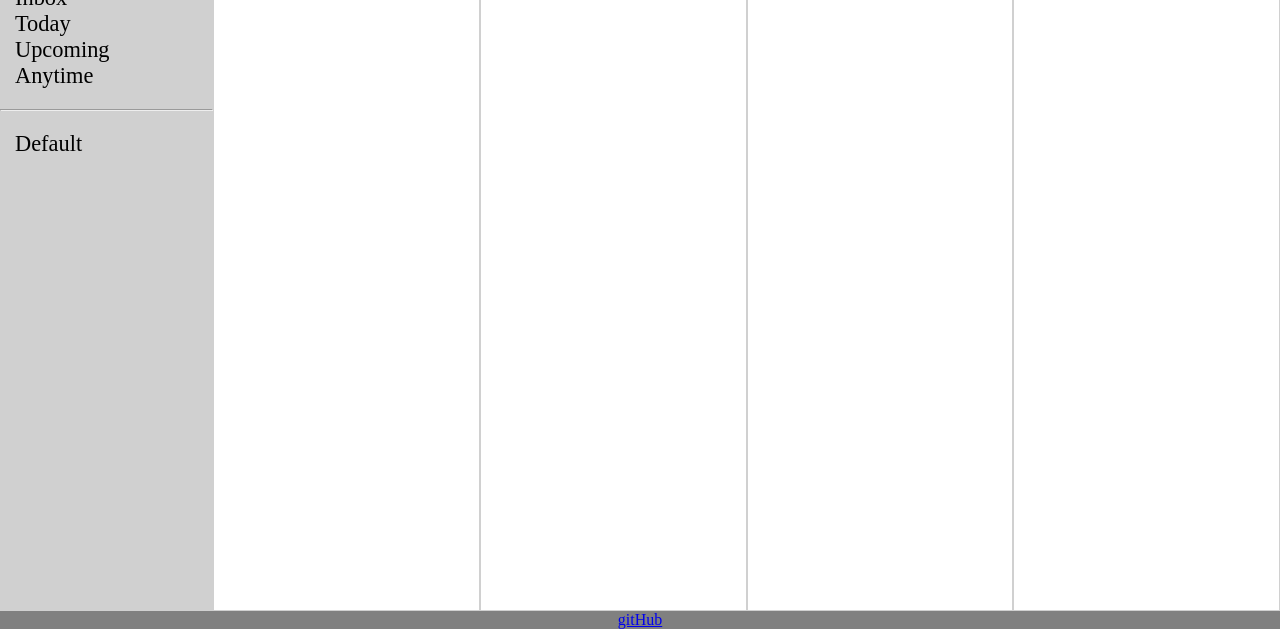
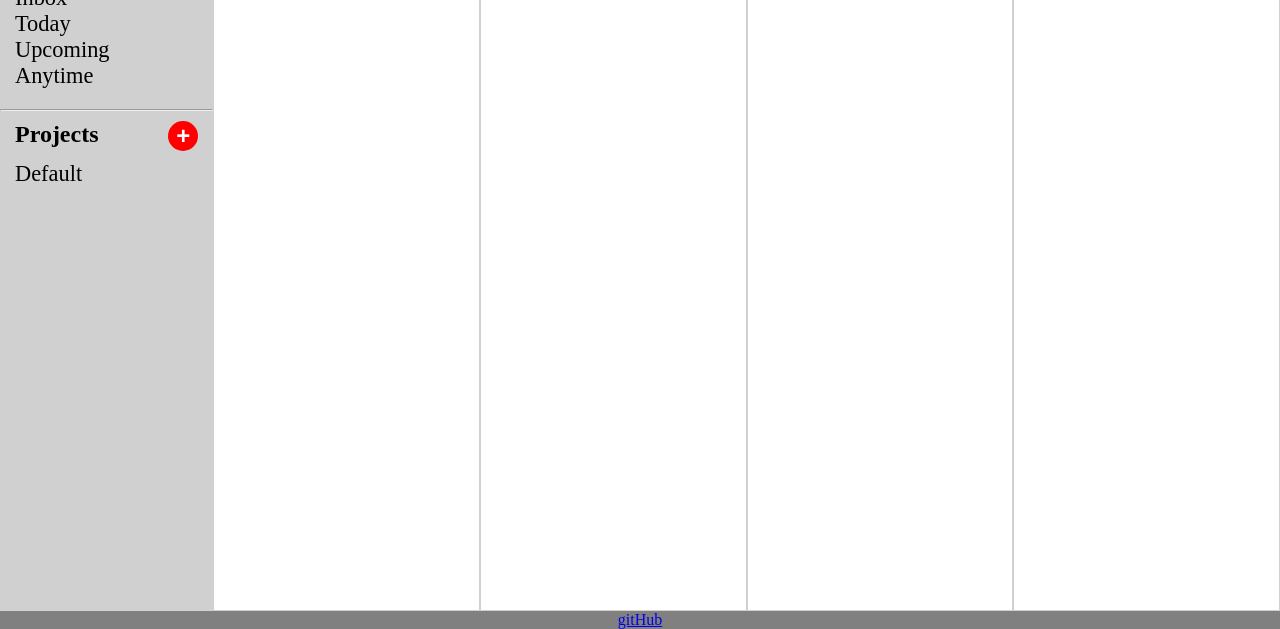
Before and after one commit to rolckeirnad/TOP-todo-list, a website built with webpack: page src/index.html in a window 1280 px wide. Shown: the part 171-800 px from the top of the page. Built offline with nearby package versions, Linux system fonts and the light colour scheme.

Commit message:
Add header to projects

```diff
--- a/src/components/sidebar/sidebar.css
+++ b/src/components/sidebar/sidebar.css
@@ -4,3 +4,33 @@
     font-size: 1.4rem;
     padding: 10px 15px;
 }
+
+.sidebar-projects-header {
+    display: flex;
+    justify-content: center;
+    padding: 0 15px;
+}
+
+.sidebar-projects-header>h2 {
+    flex: 1;
+}
+
+.sidebar-header-button {
+    width: 30px;
+    height: 30px;
+    background-color: red;
+    color: white;
+    border: none;
+    border-radius: 16px;
+    font-size: 1.5rem;
+    font-weight: bolder;
+    transition: ease-out 300ms;
+}
+
+.sidebar-header-button:hover {
+    transform: scale(1.1);
+    border: 1px solid red;
+    background-color: rgb(255, 181, 181);
+    color: red;
+    transition: ease-out 300ms;
+}
--- a/src/components/sidebar/sidebar.js
+++ b/src/components/sidebar/sidebar.js
@@ -26,6 +26,20 @@ function sidebar() {
     const hr = document.createElement('hr');
     fr.appendChild(hr);
 
+    const projectHeader = document.createElement('div');
+    projectHeader.classList.add('sidebar-projects-header');
+
+    const projectHeaderTitle = document.createElement('h2');
+    projectHeaderTitle.textContent = "Projects";
+
+    const projectHeaderButton = document.createElement('button');
+    projectHeaderButton.classList.add('sidebar-header-button');
+    projectHeaderButton.innerText = "+";
+
+    projectHeader.append(projectHeaderTitle, projectHeaderButton);
+
+    fr.appendChild(projectHeader);
+
     const userEntries = document.createElement('ul');
     userEntries.classList.add('user-entries');
 
```
